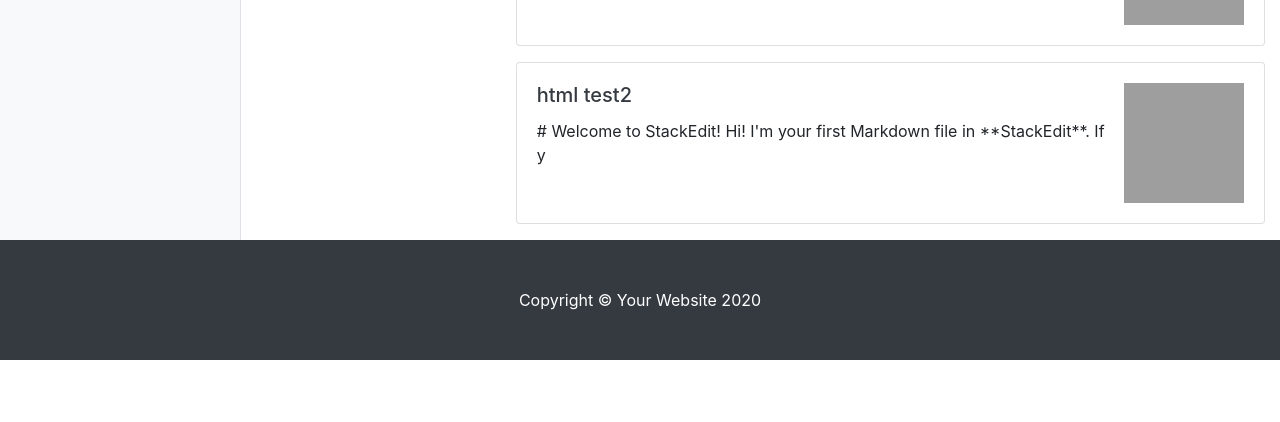
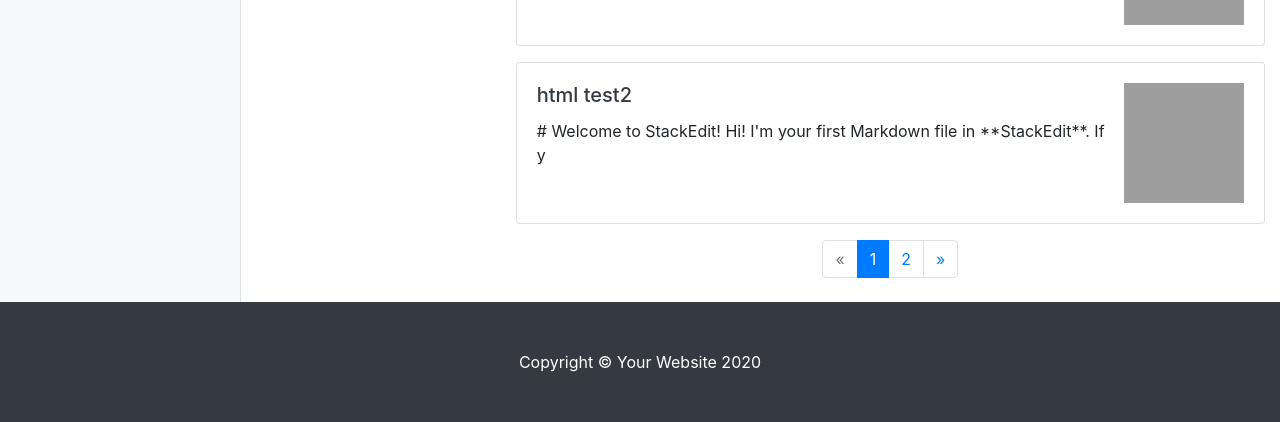
Before and after one commit to pseong/Blog, a Flask app: page /home in a window 1280 px wide. Shown: the part 1666-2088 px from the top of the page. Before the commit the page ends 2026 px from the top, so only its background shows below. Run offline with Flask 2, Linux system fonts and the light colour scheme; some libraries are stand-ins or nearby versions; grey boxes are pictures that could not be loaded.

Commit message:
Modify pagination

```diff
--- a/templates/home.html
+++ b/templates/home.html
@@ -27,6 +27,7 @@
     </div>
   </div>
   {% endfor %}
+  <ul class="pagination justify-content-center mb-4">{{ pagination.links }}</ul>
 
 </div>
 {% endblock %}
```
